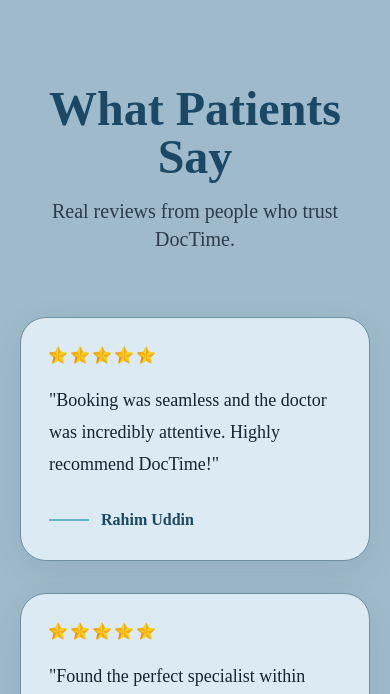
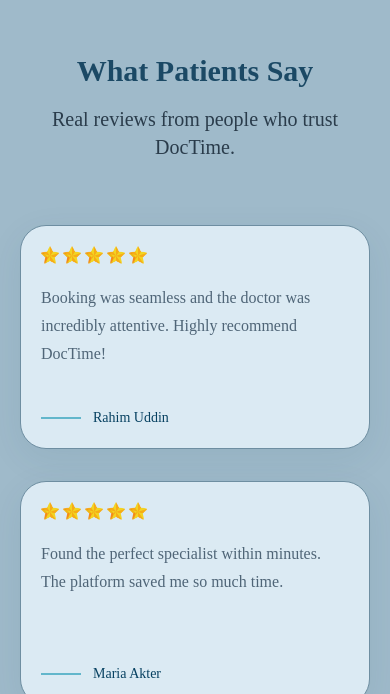
Before and after one commit to eshusazzad-max/doctor-client, a Next.js app: page / in a window 390 px wide. Shown: the part 5350-6044 px from the top of the page. Built offline with nearby package versions, Linux system fonts and the light colour scheme; a web font is replaced by a local one.

Commit message:
Testimonials responsive section fixed

```diff
--- a/components/Testimonials.tsx
+++ b/components/Testimonials.tsx
@@ -46,14 +46,14 @@
 
 const Testimonials = () => {
   return (
-    <section className="py-24 bg-[#9fbaca]">
+    <section className="py-16 md:py-24 bg-[#9fbaca]">
 
       <div className="max-w-7xl mx-auto px-5">
 
         {/* Heading */}
         <div className="text-center mb-16">
 
-          <h2 className="text-5xl font-bold text-[#1b4965]">
+          <h2 className="text-3xl md:text-5xl font-bold text-[#1b4965]">
             What Patients Say
           </h2>
 
@@ -70,7 +70,7 @@
 
             <div
               key={review.id}
-              className="bg-[#dbeaf3] rounded-[26px] p-7 border border-[#6e8ea1] shadow-[0_10px_35px_rgba(27,73,101,0.08)] hover:-translate-y-2 hover:shadow-[0_18px_50px_rgba(27,73,101,0.15)] transition-all ease-out duration-500"
+              className="bg-[#dbeaf3] rounded-[26px] p-5 md:p-7 border border-[#6e8ea1] shadow-[0_10px_35px_rgba(27,73,101,0.08)] hover:-translate-y-2 hover:shadow-[0_18px_50px_rgba(27,73,101,0.15)] transition-all ease-out duration-500"
             >
 
               {/* Stars */}
@@ -91,16 +91,18 @@
               </div>
 
               {/* Review */}
-              <p className="text-[#162431] leading-8 mt-5 text-lg font-medium min-h-[100px]">
-                "{review.review}"
-              </p>
+              <p className="text-[#4f6577] leading-7 md:leading-8 mt-5 font-medium min-h-[100px]">
+
+               {review.review}
+
+               </p>
 
               {/* Name */}
               <div className="mt-6 flex items-center gap-3">
 
                 <div className="w-10 h-[2px] bg-[#62b6cb]"></div>
 
-                <p className="font-semibold text-[#1b4965]">
+                <p className="text-sm md:text-xl text-[#074161]">
                   {review.name}
                 </p>
 
```
